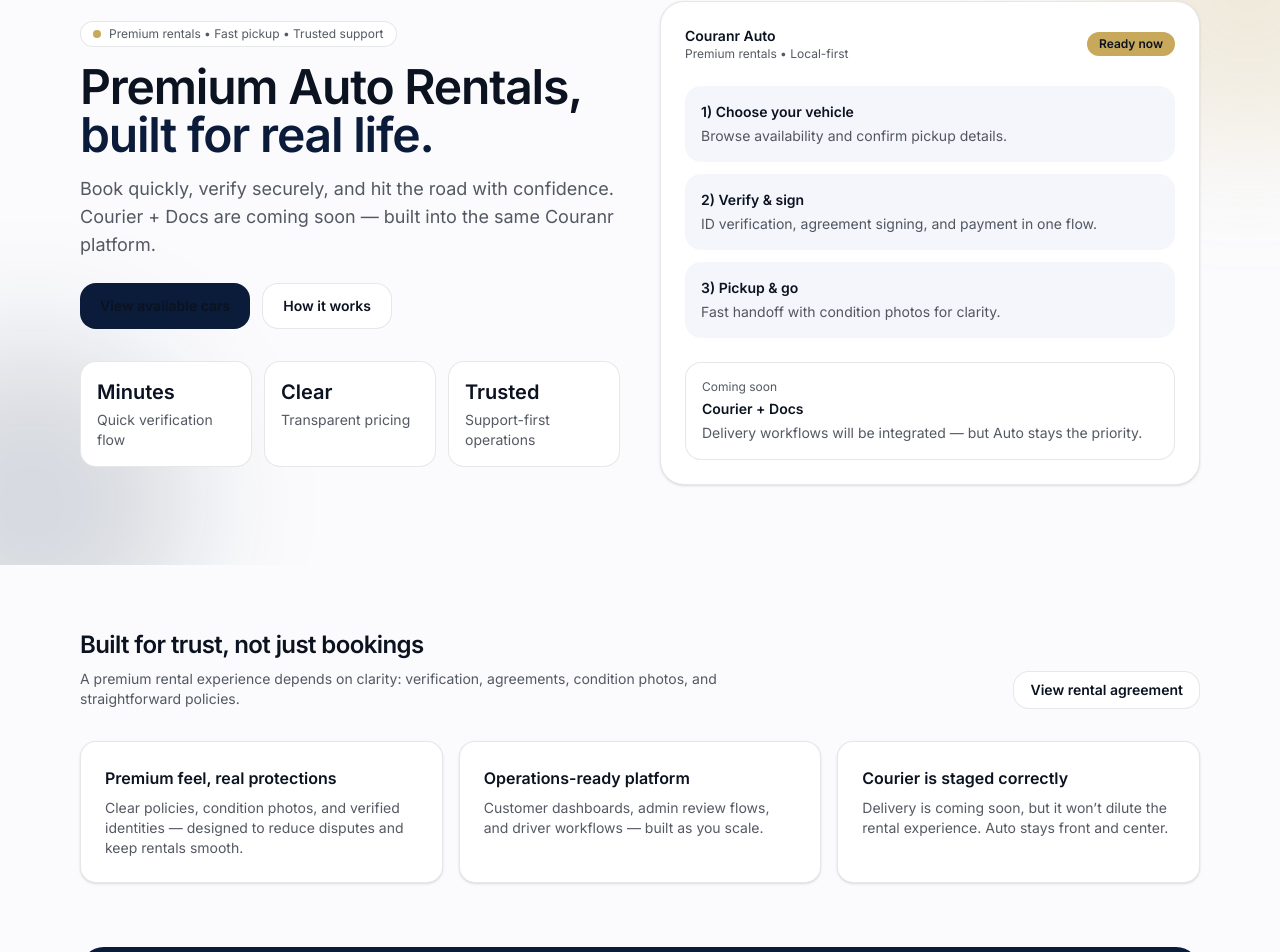
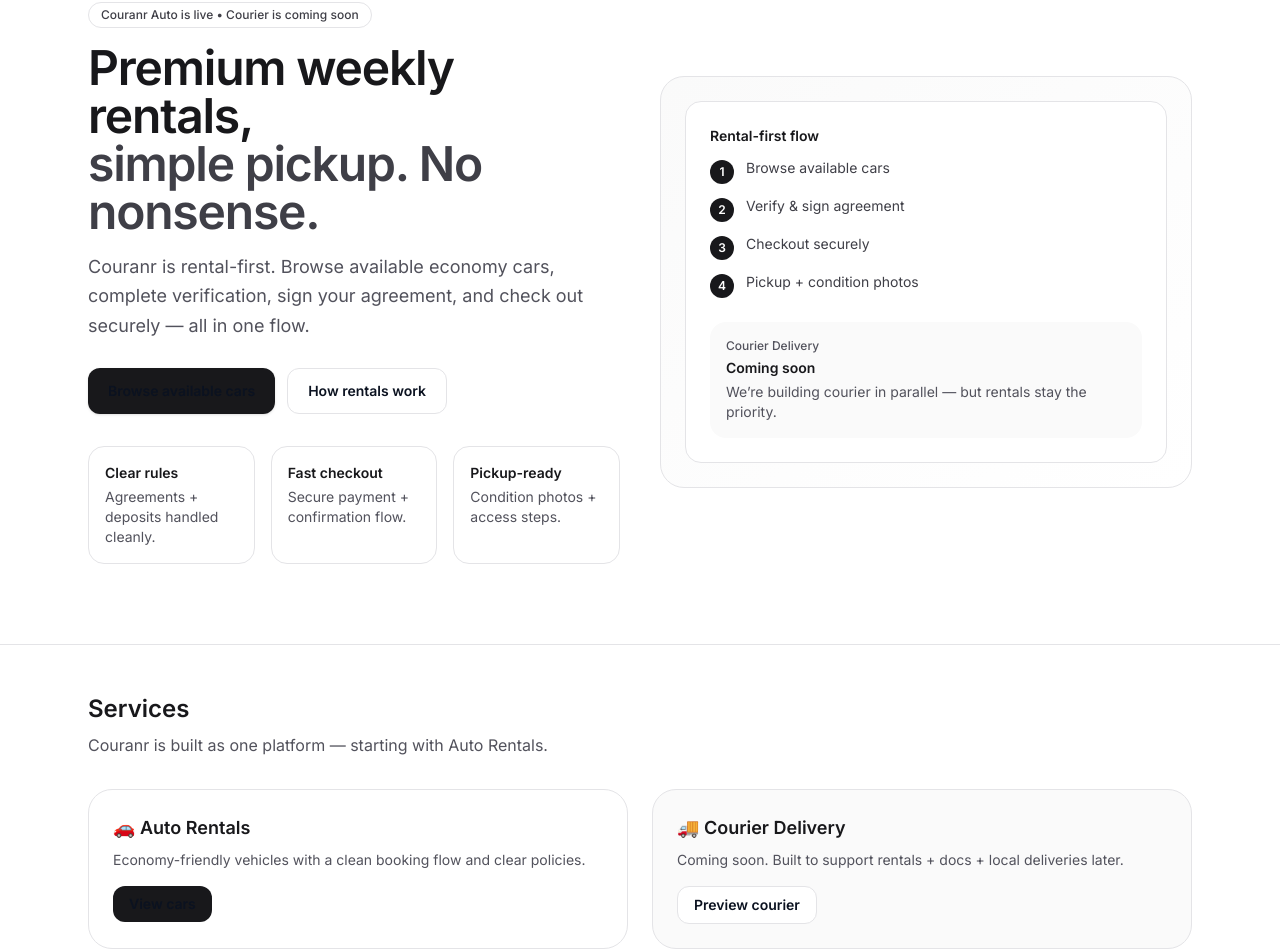
Before and after one commit to kkoly10/couranr-os, a Next.js app: page / in a window 1280 px wide. Shown: the part 140-1092 px from the top of the page. Built offline with nearby package versions, Linux system fonts and the light colour scheme.

Commit message:
Update page.tsx

```diff
--- a/app/page.tsx
+++ b/app/page.tsx
@@ -1,121 +1,96 @@
 import Link from "next/link";
-
-function Stat({ label, value }: { label: string; value: string }) {
-  return (
-    <div className="rounded-2xl border border-[var(--border)] bg-[var(--surface)] p-4">
-      <div className="text-xl font-semibold">{value}</div>
-      <div className="mt-1 text-sm text-[var(--muted)]">{label}</div>
-    </div>
-  );
-}
-
-function Feature({
-  title,
-  desc,
-}: {
-  title: string;
-  desc: string;
-}) {
-  return (
-    <div className="rounded-2xl border border-[var(--border)] bg-[var(--surface)] p-6 shadow-sm">
-      <div className="text-base font-semibold">{title}</div>
-      <p className="mt-2 text-sm text-[var(--muted)]">{desc}</p>
-    </div>
-  );
-}
 
 export default function HomePage() {
   return (
-    <div>
+    <main className="bg-white">
       {/* Hero */}
       <section className="relative overflow-hidden">
-        {/* Premium background */}
-        <div className="absolute inset-0">
-          <div className="h-full w-full bg-[var(--bg)]" />
-          <div className="absolute -top-24 right-[-10%] h-80 w-80 rounded-full bg-[var(--accent)]/20 blur-3xl" />
-          <div className="absolute -bottom-24 left-[-10%] h-80 w-80 rounded-full bg-[var(--primary)]/15 blur-3xl" />
-        </div>
+        <div className="mx-auto max-w-6xl px-6 py-16 sm:py-20">
+          <div className="grid items-center gap-10 lg:grid-cols-2">
+            <div>
+              <p className="inline-flex items-center rounded-full border border-zinc-200 bg-white px-3 py-1 text-xs font-medium text-zinc-700">
+                Couranr Auto is live • Courier is coming soon
+              </p>
 
-        <div className="relative mx-auto max-w-6xl px-4 py-14 md:py-20">
-          <div className="grid items-center gap-10 md:grid-cols-2">
-            <div>
-              <div className="inline-flex items-center gap-2 rounded-full border border-[var(--border)] bg-[var(--surface)] px-3 py-1 text-xs text-[var(--muted)]">
-                <span className="h-2 w-2 rounded-full bg-[var(--accent)]" />
-                Premium rentals • Fast pickup • Trusted support
-              </div>
-
-              <h1 className="mt-4 text-4xl font-semibold tracking-tight md:text-5xl">
-                Premium Auto Rentals,
-                <span className="text-[var(--primary)]"> built for real life.</span>
+              <h1 className="mt-4 text-4xl font-semibold tracking-tight text-zinc-900 sm:text-5xl">
+                Premium weekly rentals,
+                <span className="block text-zinc-700">simple pickup. No nonsense.</span>
               </h1>
 
-              <p className="mt-4 max-w-xl text-base text-[var(--muted)] md:text-lg">
-                Book quickly, verify securely, and hit the road with confidence.
-                Courier + Docs are coming soon — built into the same Couranr platform.
+              <p className="mt-4 text-lg leading-relaxed text-zinc-600">
+                Couranr is rental-first. Browse available economy cars, complete verification,
+                sign your agreement, and check out securely — all in one flow.
               </p>
 
-              <div className="mt-6 flex flex-col gap-3 sm:flex-row">
+              <div className="mt-7 flex flex-col gap-3 sm:flex-row">
                 <Link
                   href="/auto/available"
-                  className="inline-flex items-center justify-center rounded-2xl bg-[var(--primary)] px-5 py-3 text-sm font-semibold text-[var(--primary-contrast)] hover:opacity-90"
+                  className="inline-flex items-center justify-center rounded-xl bg-zinc-900 px-5 py-3 text-sm font-semibold text-white shadow-sm hover:bg-zinc-800"
                 >
-                  View available cars
+                  Browse available cars
                 </Link>
+
                 <Link
                   href="/auto"
-                  className="inline-flex items-center justify-center rounded-2xl border border-[var(--border)] bg-[var(--surface)] px-5 py-3 text-sm font-semibold text-[var(--text)] hover:bg-[var(--surface-2)]"
+                  className="inline-flex items-center justify-center rounded-xl border border-zinc-200 bg-white px-5 py-3 text-sm font-semibold text-zinc-900 hover:bg-zinc-50"
                 >
-                  How it works
+                  How rentals work
                 </Link>
               </div>
 
-              <div className="mt-8 grid gap-3 sm:grid-cols-3">
-                <Stat label="Quick verification flow" value="Minutes" />
-                <Stat label="Transparent pricing" value="Clear" />
-                <Stat label="Support-first operations" value="Trusted" />
+              <div className="mt-8 grid grid-cols-1 gap-4 sm:grid-cols-3">
+                <div className="rounded-2xl border border-zinc-200 bg-white p-4">
+                  <p className="text-sm font-semibold text-zinc-900">Clear rules</p>
+                  <p className="mt-1 text-sm text-zinc-600">Agreements + deposits handled cleanly.</p>
                 </div>
+                <div className="rounded-2xl border border-zinc-200 bg-white p-4">
+                  <p className="text-sm font-semibold text-zinc-900">Fast checkout</p>
+                  <p className="mt-1 text-sm text-zinc-600">Secure payment + confirmation flow.</p>
                 </div>
-
-            {/* Visual card (no images needed yet) */}
-            <div className="rounded-3xl border border-[var(--border)] bg-[var(--surface)] p-6 shadow-sm">
-              <div className="flex items-center justify-between">
-                <div>
-                  <div className="text-sm font-semibold">Couranr Auto</div>
-                  <div className="text-xs text-[var(--muted)]">
-                    Premium rentals • Local-first
-                  </div>
-                </div>
-                <div className="rounded-full bg-[var(--accent)] px-3 py-1 text-xs font-semibold text-[var(--accent-contrast)]">
-                  Ready now
-                </div>
-              </div>
-
-              <div className="mt-6 grid gap-3">
-                <div className="rounded-2xl bg-[var(--surface-2)] p-4">
-                  <div className="text-sm font-semibold">1) Choose your vehicle</div>
-                  <div className="mt-1 text-sm text-[var(--muted)]">
-                    Browse availability and confirm pickup details.
-                  </div>
-                </div>
-                <div className="rounded-2xl bg-[var(--surface-2)] p-4">
-                  <div className="text-sm font-semibold">2) Verify & sign</div>
-                  <div className="mt-1 text-sm text-[var(--muted)]">
-                    ID verification, agreement signing, and payment in one flow.
-                  </div>
-                </div>
-                <div className="rounded-2xl bg-[var(--surface-2)] p-4">
-                  <div className="text-sm font-semibold">3) Pickup & go</div>
-                  <div className="mt-1 text-sm text-[var(--muted)]">
-                    Fast handoff with condition photos for clarity.
+                <div className="rounded-2xl border border-zinc-200 bg-white p-4">
+                  <p className="text-sm font-semibold text-zinc-900">Pickup-ready</p>
+                  <p className="mt-1 text-sm text-zinc-600">Condition photos + access steps.</p>
                 </div>
               </div>
             </div>
 
-              <div className="mt-6 rounded-2xl border border-[var(--border)] bg-white p-4">
-                <div className="text-xs text-[var(--muted)]">Coming soon</div>
-                <div className="mt-1 text-sm font-semibold">Courier + Docs</div>
-                <div className="mt-1 text-sm text-[var(--muted)]">
-                  Delivery workflows will be integrated — but Auto stays the priority.
+            {/* Visual placeholder (no stock images yet) */}
+            <div className="rounded-3xl border border-zinc-200 bg-gradient-to-br from-zinc-50 to-white p-6">
+              <div className="rounded-2xl border border-zinc-200 bg-white p-6">
+                <p className="text-sm font-semibold text-zinc-900">Rental-first flow</p>
+                <ol className="mt-3 space-y-3 text-sm text-zinc-700">
+                  <li className="flex gap-3">
+                    <span className="mt-0.5 inline-flex h-6 w-6 items-center justify-center rounded-full bg-zinc-900 text-xs font-semibold text-white">
+                      1
+                    </span>
+                    Browse available cars
+                  </li>
+                  <li className="flex gap-3">
+                    <span className="mt-0.5 inline-flex h-6 w-6 items-center justify-center rounded-full bg-zinc-900 text-xs font-semibold text-white">
+                      2
+                    </span>
+                    Verify & sign agreement
+                  </li>
+                  <li className="flex gap-3">
+                    <span className="mt-0.5 inline-flex h-6 w-6 items-center justify-center rounded-full bg-zinc-900 text-xs font-semibold text-white">
+                      3
+                    </span>
+                    Checkout securely
+                  </li>
+                  <li className="flex gap-3">
+                    <span className="mt-0.5 inline-flex h-6 w-6 items-center justify-center rounded-full bg-zinc-900 text-xs font-semibold text-white">
+                      4
+                    </span>
+                    Pickup + condition photos
+                  </li>
+                </ol>
+
+                <div className="mt-6 rounded-2xl bg-zinc-50 p-4">
+                  <p className="text-xs font-medium text-zinc-600">Courier Delivery</p>
+                  <p className="mt-1 text-sm font-semibold text-zinc-900">Coming soon</p>
+                  <p className="mt-1 text-sm text-zinc-600">
+                    We’re building courier in parallel — but rentals stay the priority.
+                  </p>
                 </div>
               </div>
             </div>
@@ -123,71 +98,47 @@ export default function HomePage() {
         </div>
       </section>
 
-      {/* Trust / value */}
-      <section className="mx-auto max-w-6xl px-4 py-12 md:py-16">
-        <div className="flex flex-col gap-3 md:flex-row md:items-end md:justify-between">
-          <div>
-            <h2 className="text-2xl font-semibold tracking-tight">
-              Built for trust, not just bookings
-            </h2>
-            <p className="mt-2 max-w-2xl text-sm text-[var(--muted)]">
-              A premium rental experience depends on clarity: verification, agreements,
-              condition photos, and straightforward policies.
+      {/* Services */}
+      <section className="border-t border-zinc-200">
+        <div className="mx-auto max-w-6xl px-6 py-12">
+          <h2 className="text-2xl font-semibold text-zinc-900">Services</h2>
+          <p className="mt-2 text-zinc-600">
+            Couranr is built as one platform — starting with Auto Rentals.
           </p>
-          </div>
+
+          <div className="mt-8 grid gap-6 md:grid-cols-2">
+            <div className="rounded-3xl border border-zinc-200 bg-white p-6">
+              <h3 className="text-lg font-semibold text-zinc-900">🚗 Auto Rentals</h3>
+              <p className="mt-2 text-sm text-zinc-600">
+                Economy-friendly vehicles with a clean booking flow and clear policies.
+              </p>
+              <div className="mt-4">
                 <Link
-            href="/auto/agreement"
-            className="inline-flex items-center justify-center rounded-2xl border border-[var(--border)] bg-[var(--surface)] px-4 py-2 text-sm font-semibold hover:bg-[var(--surface-2)]"
+                  href="/auto/available"
+                  className="inline-flex items-center justify-center rounded-xl bg-zinc-900 px-4 py-2 text-sm font-semibold text-white hover:bg-zinc-800"
                 >
-            View rental agreement
+                  View cars
                 </Link>
               </div>
+            </div>
 
-        <div className="mt-8 grid gap-4 md:grid-cols-3">
-          <Feature
-            title="Premium feel, real protections"
-            desc="Clear policies, condition photos, and verified identities — designed to reduce disputes and keep rentals smooth."
-          />
-          <Feature
-            title="Operations-ready platform"
-            desc="Customer dashboards, admin review flows, and driver workflows — built as you scale."
-          />
-          <Feature
-            title="Courier is staged correctly"
-            desc="Delivery is coming soon, but it won’t dilute the rental experience. Auto stays front and center."
-          />
-        </div>
-      </section>
-
-      {/* CTA */}
-      <section className="mx-auto max-w-6xl px-4 pb-16">
-        <div className="rounded-3xl border border-[var(--border)] bg-[var(--primary)] p-8 text-[var(--primary-contrast)] md:p-10">
-          <div className="grid gap-6 md:grid-cols-2 md:items-center">
-            <div>
-              <h3 className="text-2xl font-semibold tracking-tight">
-                Ready to rent with Couranr?
-              </h3>
-              <p className="mt-2 text-sm text-white/80">
-                Browse availability and start your rental in minutes.
+            <div className="rounded-3xl border border-zinc-200 bg-zinc-50 p-6">
+              <h3 className="text-lg font-semibold text-zinc-900">🚚 Courier Delivery</h3>
+              <p className="mt-2 text-sm text-zinc-600">
+                Coming soon. Built to support rentals + docs + local deliveries later.
               </p>
-            </div>
-            <div className="flex flex-col gap-3 sm:flex-row sm:justify-end">
+              <div className="mt-4">
                 <Link
-                href="/auto/available"
-                className="inline-flex items-center justify-center rounded-2xl bg-[var(--accent)] px-5 py-3 text-sm font-semibold text-[var(--accent-contrast)] hover:opacity-90"
+                  href="/courier"
+                  className="inline-flex items-center justify-center rounded-xl border border-zinc-200 bg-white px-4 py-2 text-sm font-semibold text-zinc-900 hover:bg-zinc-50"
                 >
-                View available cars
-              </Link>
-              <Link
-                href="/login"
-                className="inline-flex items-center justify-center rounded-2xl border border-white/15 bg-white/5 px-5 py-3 text-sm font-semibold text-white hover:bg-white/10"
-              >
-                Log in
+                  Preview courier
                 </Link>
               </div>
             </div>
           </div>
+        </div>
       </section>
-    </div>
+    </main>
   );
 }
```
Lines whose indentation alone changed are shown as unchanged.
